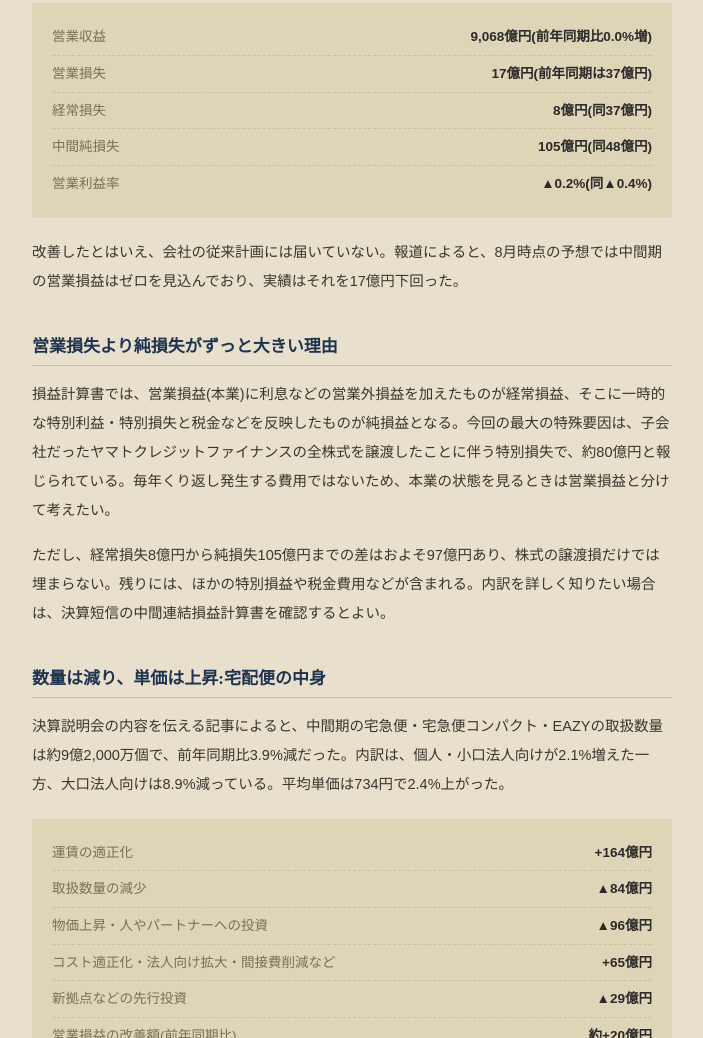
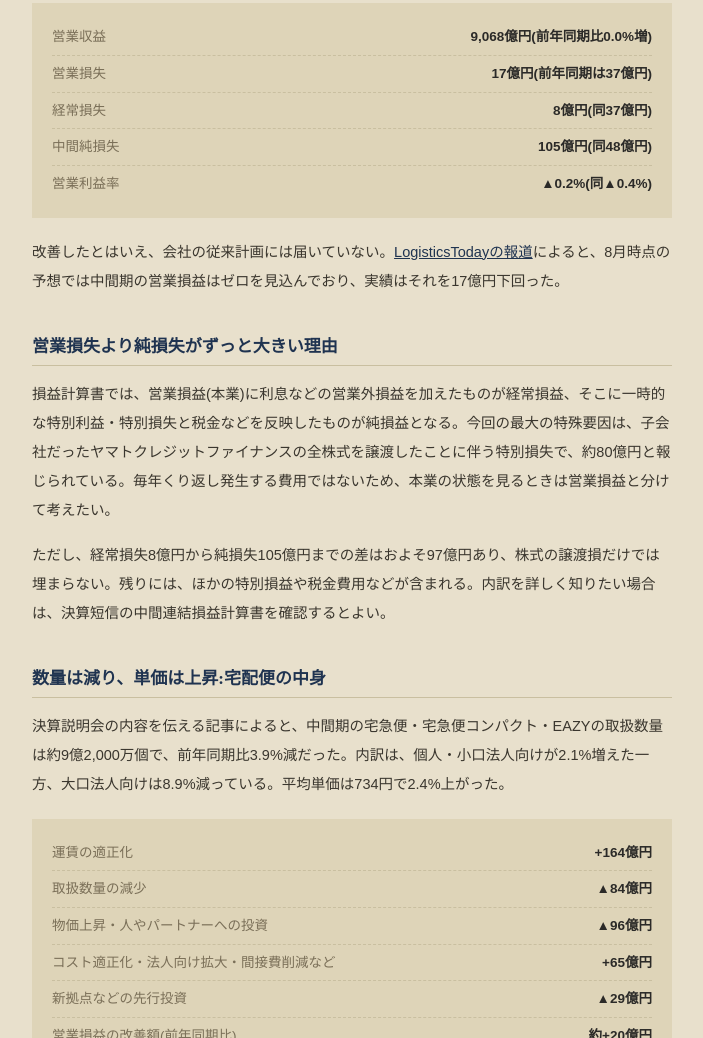
Before and after one commit to numachi-works/keisen-cho, a plain HTML site: page yamato-9064.html in a window 1280 px wide. Shown: the part 2224-3262 px from the top of the page, without its empty margins (288-991 px from the left). Drawn offline with Linux system fonts and the light colour scheme.

Commit message:
yamato-9064.html の本文中に参照元リンクを追加
Co-Authored-By: Claude Sonnet 5.5 <noreply@anthropic.com>
Claude-Session: https://claude.ai/code/session_01EwjSxN5g4R85n1Cy27S2Td

```diff
--- a/yamato-9064.html
+++ b/yamato-9064.html
@@ -139,7 +139,7 @@
     <div><span class="k">中間純損失</span><span class="v">105億円(同48億円)</span></div>
     <div><span class="k">営業利益率</span><span class="v">▲0.2%(同▲0.4%)</span></div>
   </div>
-  <p>改善したとはいえ、会社の従来計画には届いていない。報道によると、8月時点の予想では中間期の営業損益はゼロを見込んでおり、実績はそれを17億円下回った。</p>
+  <p>改善したとはいえ、会社の従来計画には届いていない。<a href="https://www.logi-today.com/1018366" target="_blank" rel="noopener" style="color:#1F3350;">LogisticsTodayの報道</a>によると、8月時点の予想では中間期の営業損益はゼロを見込んでおり、実績はそれを17億円下回った。</p>
 
   <h2 class="sec">営業損失より純損失がずっと大きい理由</h2>
   <p>損益計算書では、営業損益(本業)に利息などの営業外損益を加えたものが経常損益、そこに一時的な特別利益・特別損失と税金などを反映したものが純損益となる。今回の最大の特殊要因は、子会社だったヤマトクレジットファイナンスの全株式を譲渡したことに伴う特別損失で、約80億円と報じられている。毎年くり返し発生する費用ではないため、本業の状態を見るときは営業損益と分けて考えたい。</p>
```
